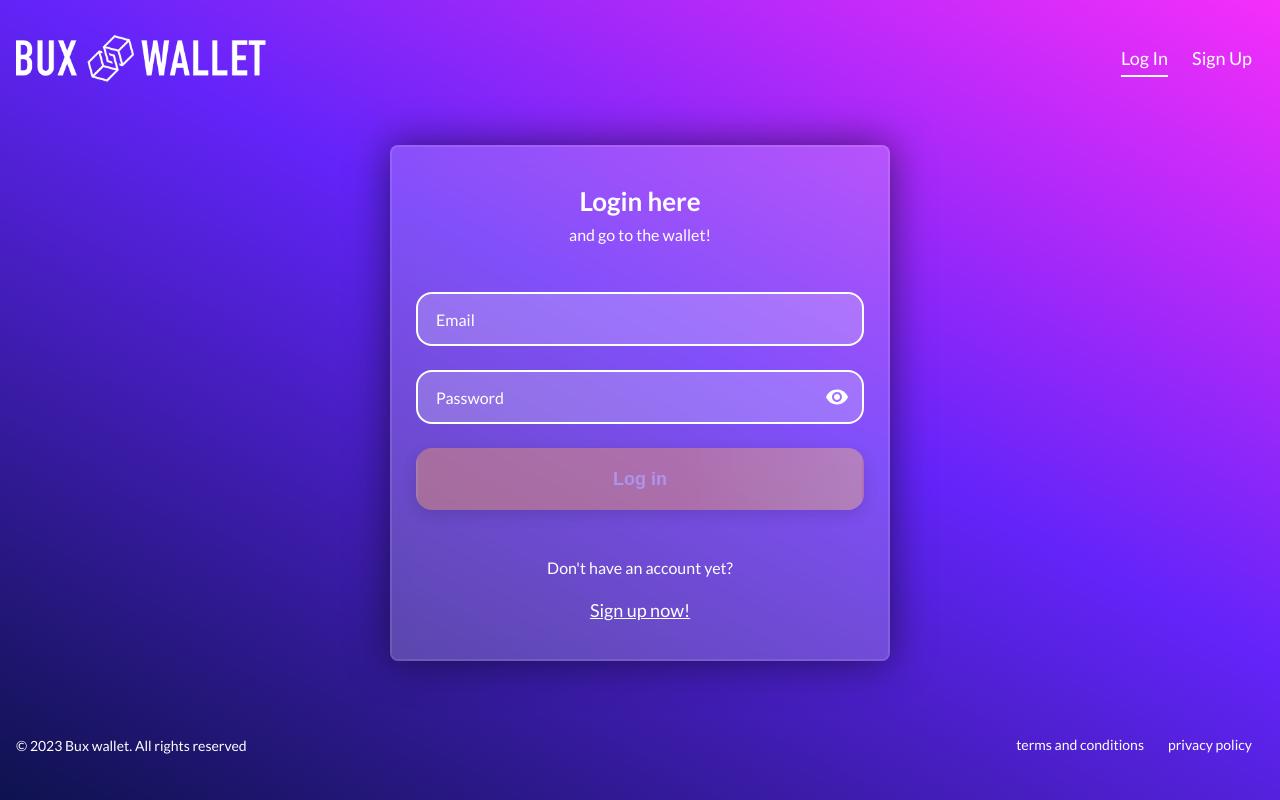
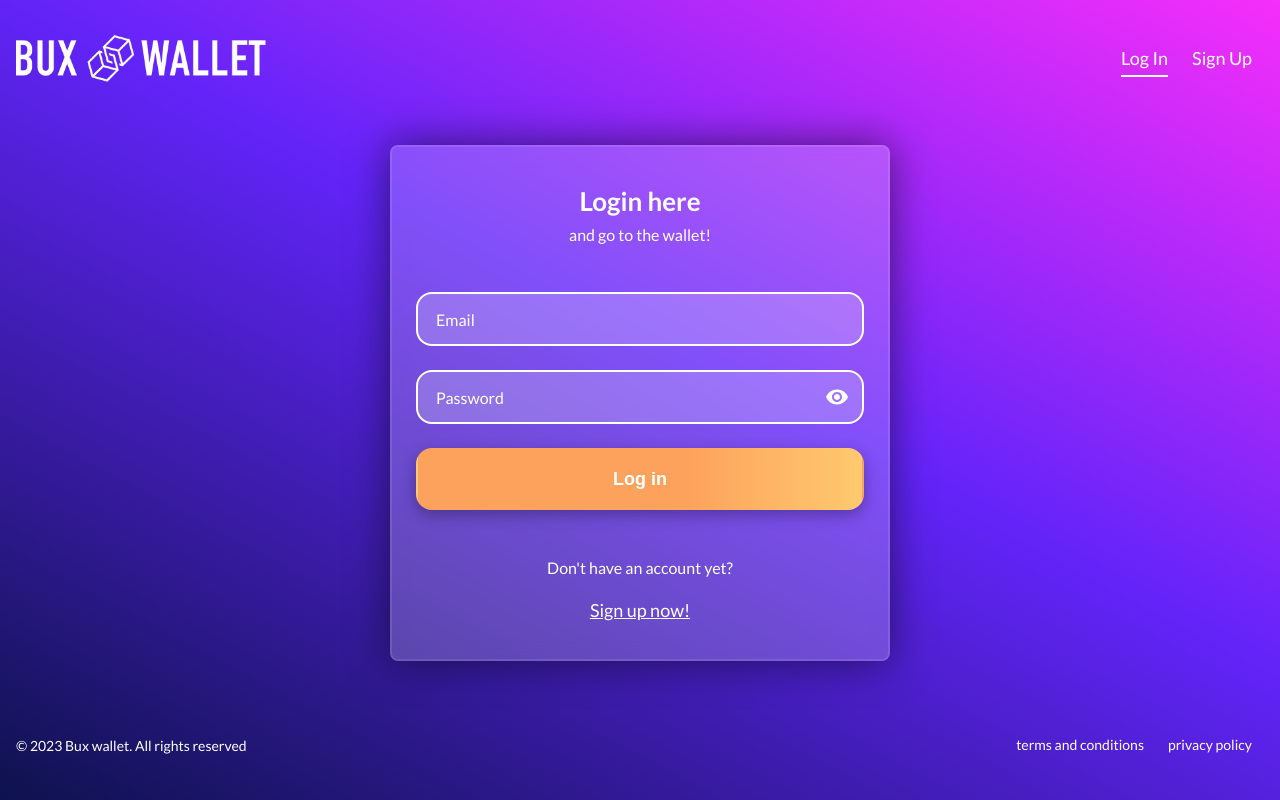
Before and after one commit to bitcoin-sv/spv-wallet-web-frontend, a React (Vite) app: page / in a window 1280 px wide. Built offline with nearby package versions, Linux system fonts and the light colour scheme; what emotion-normalize would draw is missing.

Commit message:
feat(Login form): remove func responsible for disable button

```diff
--- a/src/components/FormCard/FormCard.tsx
+++ b/src/components/FormCard/FormCard.tsx
@@ -17,16 +17,8 @@ type CardProps = {
   formLegend: string
   children: ReactNode
   formType: FormType
-  actionButtonAvailability?: boolean
 }
-export const FormCard: FC<CardProps> = ({
-  headline,
-  subheadline,
-  formLegend,
-  children,
-  formType,
-  actionButtonAvailability,
-}) => {
+export const FormCard: FC<CardProps> = ({ headline, subheadline, formLegend, children, formType }) => {
   return (
     <FormCardWrapper>
       <CardHeadline>{headline}</CardHeadline>
@@ -36,9 +28,7 @@ export const FormCard: FC<CardProps> = ({
           <FormLegend>{formLegend}</FormLegend>
           {children}
           <ActionButtons>
-            <Button fullWidth disabled={actionButtonAvailability}>
-              {(formType === 'login' && 'Log in') || (formType === 'signup' && 'Sign up')}
-            </Button>
+            <Button fullWidth>{(formType === 'login' && 'Log in') || (formType === 'signup' && 'Sign up')}</Button>
           </ActionButtons>
         </fieldset>
       </Form>
--- a/src/views/LoginPage/LoginPage.tsx
+++ b/src/views/LoginPage/LoginPage.tsx
@@ -3,25 +3,17 @@ import { Input } from '@/components/Input'
 import { ViewContent } from '@/components/_layout/ViewContent'
 import { Row } from '@/styles/grid'
 import { useState } from 'react'
-import { EMAIL_REGEX } from '@/utils/constants'
 
 export const LoginPage = () => {
   const [email, setEmail] = useState<string>('')
   const [password, setPassword] = useState<string>('')
 
-  const emailIsValid = email.match(EMAIL_REGEX)
-  const loginButtonDisabled = !email || (email && !emailIsValid) || !password
+  // const emailIsValid = email.match(EMAIL_REGEX)
 
   return (
     <ViewContent centeredContent>
       <Row>
-        <FormCard
-          formType="login"
-          headline="Login here"
-          subheadline="and go to the wallet!"
-          formLegend="Login form"
-          actionButtonAvailability={loginButtonDisabled}
-        >
+        <FormCard formType="login" headline="Login here" subheadline="and go to the wallet!" formLegend="Login form">
           <Input
             id="email"
             type="email"
```
